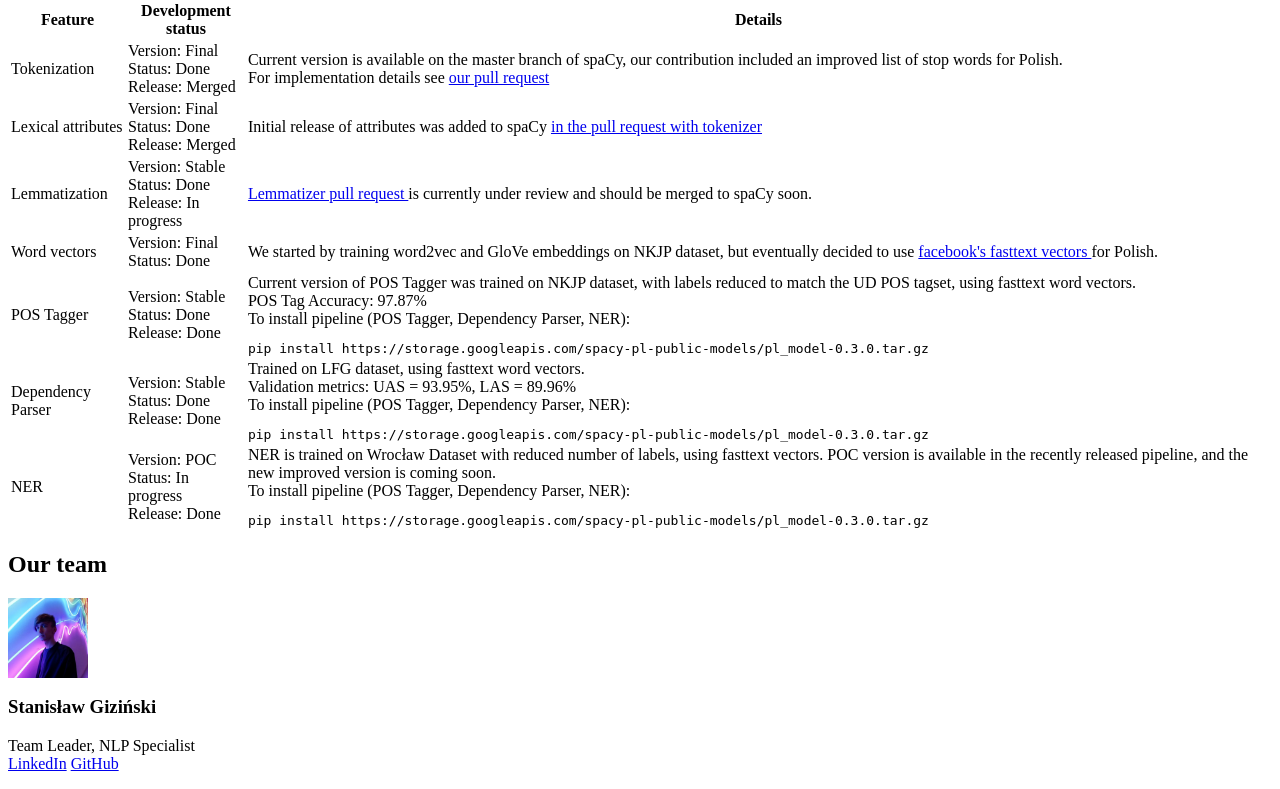
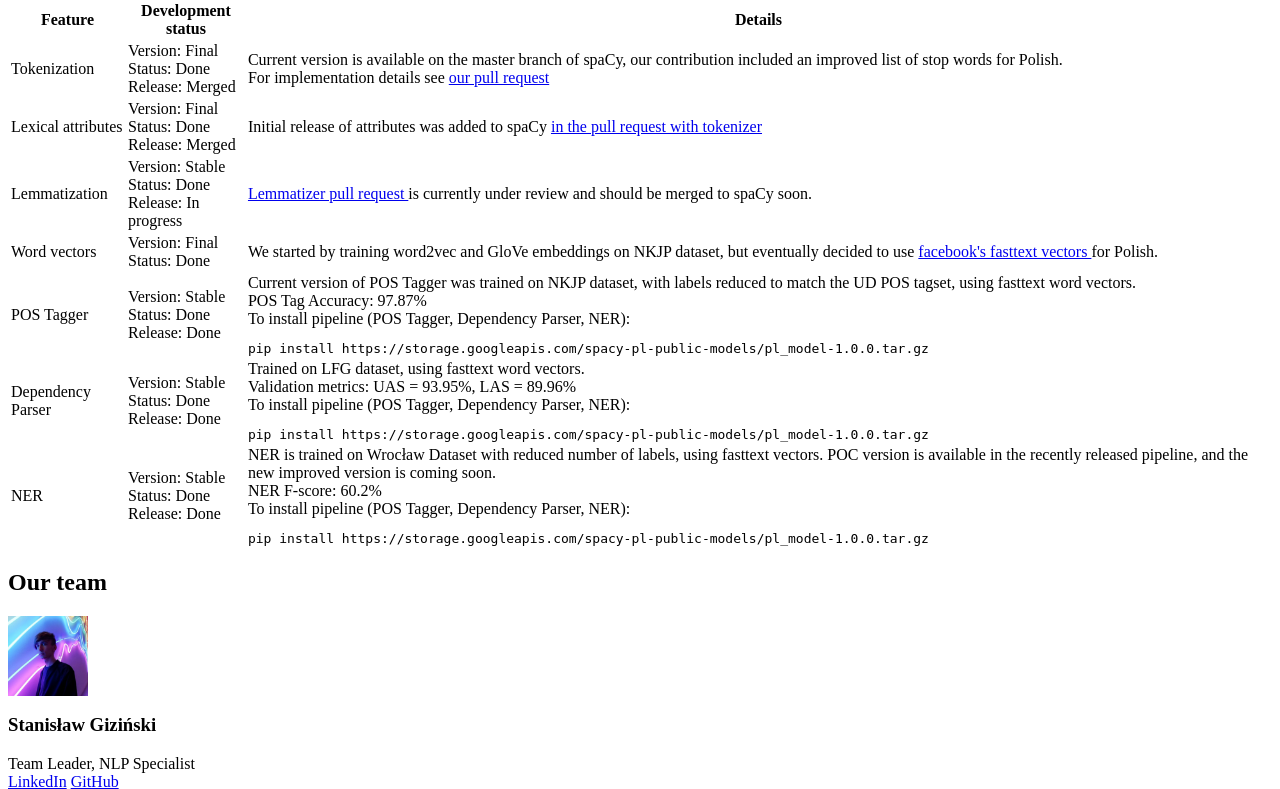
Before and after one commit to spacy-pl/demo, a Flask app: template web/templates/home.html in a window 1280 px wide. Shown: the part 193-982 px from the top of the page. Run offline with Flask 2, Linux system fonts and the light colour scheme; the template is opened without the code that fills it, so the values that code supplies are empty.

Commit message:
Update model version to 1.0.0

```diff
--- a/web/templates/home.html
+++ b/web/templates/home.html
@@ -121,7 +121,7 @@
                             <br>
                             To install pipeline (POS Tagger, Dependency Parser, NER):
                             <br>
-                            <pre><code>pip install https://storage.googleapis.com/spacy-pl-public-models/pl_model-0.3.0.tar.gz</code></pre>
+                            <pre><code>pip install https://storage.googleapis.com/spacy-pl-public-models/pl_model-1.0.0.tar.gz</code></pre>
                         </td>
                     </tr>
                     <tr>
@@ -142,7 +142,7 @@
                             <br>
                             To install pipeline (POS Tagger, Dependency Parser, NER):
                             <br>
-                            <pre><code>pip install https://storage.googleapis.com/spacy-pl-public-models/pl_model-0.3.0.tar.gz</code></pre>
+                            <pre><code>pip install https://storage.googleapis.com/spacy-pl-public-models/pl_model-1.0.0.tar.gz</code></pre>
                         </td>
                     </tr>
                     <tr>
@@ -150,8 +150,8 @@
                             NER
                         </td>
                         <td class="uk-text-nowrap">
-                            <span class="uk-label uk-label-warning">Version: POC</span><br>
-                            <span class="uk-label uk-label-warning">Status: In progress</span><br>
+                            <span class="uk-label uk-label-success">Version: Stable</span><br>
+                            <span class="uk-label uk-label-success">Status: Done</span><br>
                             <span class="uk-label uk-label-success">Release: Done</span><br>
                         </td>
                         <td>
@@ -159,9 +159,11 @@
                             POC version is available in the recently released pipeline,
                             and the new improved version is coming soon.
                             <br>
+                            NER F-score: <span class="uk-text-bold">60.2%</span>
+                            <br>
                             To install pipeline (POS Tagger, Dependency Parser, NER):
                             <br>
-                            <pre><code>pip install https://storage.googleapis.com/spacy-pl-public-models/pl_model-0.3.0.tar.gz</code></pre>
+                            <pre><code>pip install https://storage.googleapis.com/spacy-pl-public-models/pl_model-1.0.0.tar.gz</code></pre>
                         </td>
                     </tr>
                 </tbody>
```
Also changed, not shown: 2 other files.
